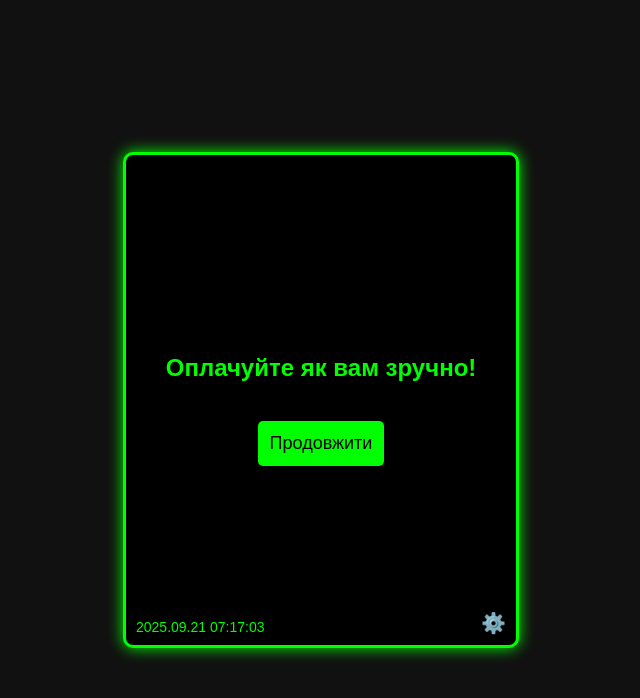
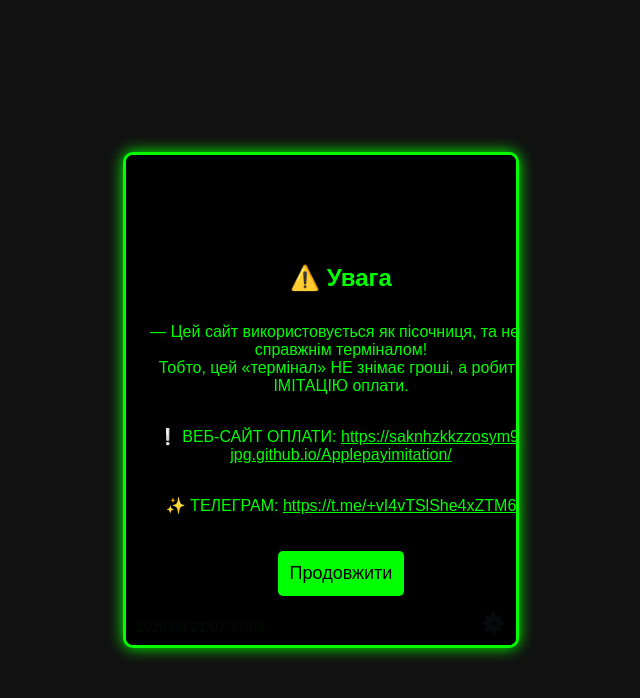
Before and after one commit to saknhzkkzzosym9-jpg/Terminal, a plain HTML site: page index.html in a window 1280 px wide. Shown: the whole page, without its empty margins (319-959 px from the left). Drawn offline with Linux system fonts and the light colour scheme.

Commit message:
Add files via upload

```diff
--- a/index.html
+++ b/index.html
@@ -67,24 +67,50 @@ input {
 @keyframes drawCross { to{stroke-dashoffset:0} }
 .receipt-emoji { font-size: 60px; animation: moveUp 1.5s ease-out forwards; margin-bottom:10px; }
 @keyframes moveUp { from { transform: translateY(40px); opacity:0 } to { transform: translateY(0); opacity:1 } }
-
-/* Fade + легкий підйом */
 .fade-out { animation: fadeOutUp 0.3s forwards; }
 .fade-in { animation: fadeInUp 0.3s forwards; }
 @keyframes fadeOutUp { to { opacity:0; transform: translateY(-10px); } }
 @keyframes fadeInUp { from { opacity:0; transform: translateY(10px); } to { opacity:1; transform: translateY(0); } }
-
-/* Анімація сердечка */
 @keyframes heartbeat {
     0%,100% { transform: scale(1); }
     25% { transform: scale(1.2); }
     50% { transform: scale(1); }
     75% { transform: scale(1.2); }
 }
+
+/* Попередження */
+#warningPopup {
+    position:absolute;
+    top:0; left:0;
+    width:100%; height:100%;
+    background: rgba(0,0,0,0.95);
+    color: #0f0;
+    display:flex;
+    flex-direction: column;
+    justify-content:center;
+    align-items:center;
+    text-align:center;
+    padding:20px;
+    font-size:16px;
+    z-index:1000;
+    opacity:1;
+    transition: opacity 0.6s ease;
+}
+#warningPopup a { color:#0f0; text-decoration:underline; }
 </style>
 </head>
 <body>
 <div id="terminal">
+    <!-- Попередження -->
+    <div id="warningPopup">
+        <h2 style="margin-bottom:15px;">⚠️ <strong>Увага</strong></h2>
+        <p>— Цей сайт використовується як пісочниця, та не є справжнім терміналом!<br>
+        Тобто, цей «термінал» НЕ знімає гроші, а робить ІМІТАЦІЮ оплати.</p>
+        <p>❕ ВЕБ-САЙТ ОПЛАТИ: <a href="https://saknhzkkzzosym9-jpg.github.io/Applepayimitation/" target="_blank">https://saknhzkkzzosym9-jpg.github.io/Applepayimitation/</a></p>
+        <p>✨ ТЕЛЕГРАМ: <a href="https://t.me/+vI4vTSlShe4xZTM6" target="_blank">https://t.me/+vI4vTSlShe4xZTM6</a></p>
+        <button onclick="hideWarningAndStart()">Продовжити</button>
+    </div>
+
     <div id="screen"></div>
     <div id="datetime"></div>
     <div id="settingsBtn">⚙️</div>
@@ -140,6 +166,15 @@ function setScreen(html){
     },300);
 }
 
+function hideWarningAndStart() {
+    const popup = document.getElementById('warningPopup');
+    popup.style.opacity = 0;
+    setTimeout(()=>{
+        popup.style.display = 'none';
+        startScreen();
+    },600);
+}
+
 function startScreen(){
     setScreen(`<h2>Оплачуйте як вам зручно!</h2>
         <button onclick="insertCard(); playSound('beep')">Продовжити</button>`);
@@ -147,7 +182,7 @@ function startScreen(){
 
 function insertCard(){
     setScreen(`<h2>Введіть суму списання…</h2>
-        <input type="number" id="amount" placeholder="₴ Сума" inputmode="numeric" pattern="[0-9]*">
+        <input type="number" id="amount" placeholder="₴ Сума" inputmode="numeric" pattern="[0-9]*" autofocus>
         <button onclick="enterAmount(); playSound('beep')">Далі</button>`);
 }
 
@@ -160,9 +195,7 @@ function enterAmount(){
         <button onclick="nextAfterCard()">Прикласти картку</button>`);
 }
 
-function nextAfterCard(){
-    cardReadingStage();
-}
+function nextAfterCard(){ cardReadingStage(); }
 
 function cardReadingStage(){
     playSound("cardScanSound");
@@ -182,7 +215,7 @@ function cardReadingStage(){
 
 function pinScreen(){
     setScreen(`<h2>Введіть PIN-код</h2>
-        <input type="password" id="pinField" maxlength="6" placeholder="****" inputmode="numeric" pattern="[0-9]*" oninput="playSound('pinClick')">
+        <input type="password" id="pinField" maxlength="6" placeholder="****" inputmode="numeric" pattern="[0-9]*" oninput="playSound('pinClick')" autofocus>
         <button onclick="checkPin(); playSound('beep')">Підтвердити</button>
         <button onclick="declined(); playSound('errorSound')">Скасувати</button>`);
 }
@@ -213,12 +246,14 @@ function success(){
         declined();
     } else {
         playSound("applePaySound");
+        const emojis=["😁","😊","☺️","🥳"];
+        const randomEmoji=emojis[Math.floor(Math.random()*emojis.length)];
         setScreen(`<svg class="checkmark" xmlns="http://www.w3.org/2000/svg" viewBox="0 0 100 100">
             <circle class="checkmark__circle" cx="50" cy="50" r="45"/>
             <path class="checkmark__check" d="M30 53 L45 70 L75 35"/>
         </svg>
         <h2 style="color:#0f0; margin-top:15px;">ОПЛАТА УСПІШНА!</h2>
-        <p>Дякуємо за покупку</p>`);
+        <p>${randomEmoji} Дякуємо за покупку</p>`);
         playSound("successSound");
         setTimeout(()=>{
             if(skipReceipt){
@@ -231,19 +266,16 @@ function success(){
 }
 
 function printReceiptAnimation(){
-    // Друк чеку
     setScreen(`<div>
         <div class="receipt-emoji">🧾</div>
         <h2>Друкую чек<span class="loading-dots"><span>.</span><span>.</span><span>.</span></span></h2>
     </div>`);
     setTimeout(()=>{
-        // Екран з сердечком
         setScreen(`<div>
             <div class="receipt-emoji" style="animation: heartbeat 1s infinite;">❤️</div>
             <h2>Дякуємо за покупку!<br>Будемо чекати вашого повернення</h2>
         </div>`);
         setTimeout(()=>{
-            // Екран наступного покупця
             setScreen(`<h2>Наступний покупець!</h2>`);
             setTimeout(startScreen,2000);
         },3000);
@@ -251,7 +283,6 @@ function printReceiptAnimation(){
 }
 
 function skipReceiptScreen(){
-    // Пропуск друку чеку — одразу сердечко
     setScreen(`<div>
         <div class="receipt-emoji" style="animation: heartbeat 1s infinite;">❤️</div>
         <h2>Дякуємо за покупку!<br>Будемо чекати вашого повернення</h2>
@@ -261,8 +292,6 @@ function skipReceiptScreen(){
         setTimeout(startScreen,2000);
     },3000);
 }
-
-startScreen();
 </script>
 </body>
 </html>
```
